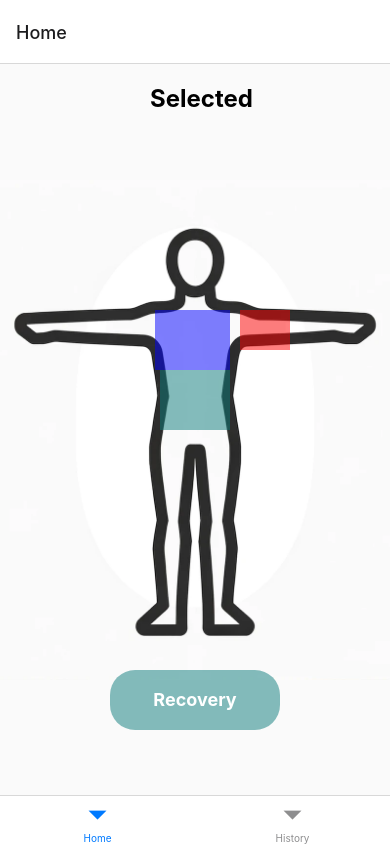
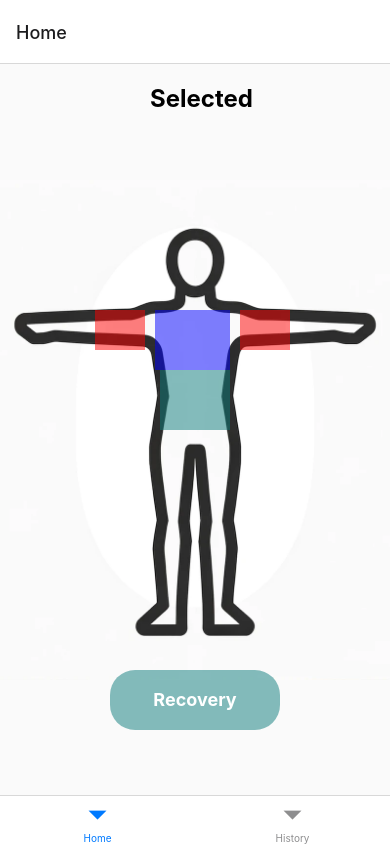
Before and after one commit to joshuaj0421/ZenAthlete, a React Native app: screen / in a window 390 px wide. Built offline with nearby package versions, Linux system fonts and the light colour scheme.

Commit message:
added another arm

```diff
--- a/App.js
+++ b/App.js
@@ -181,8 +181,8 @@ function HomeScreen({ navigation }) {
       <Text style={styles.selectedText}>Selected</Text>
       <View style={styles.imageContainer}>
         <Image source={imageSource} style={styles.image} resizeMode="contain" />
-        {/* FIX THIS SHIT IT DOESNT GO BACK TO THE ORIGINAL IMAGE */}
         <TouchableOpacity style={styles.rightBicep} onPress={() => handleBicepPress()} />
+        <TouchableOpacity style={styles.leftBicep} onPress={() => handleBicepPress()} />
         <TouchableOpacity style={styles.chest} onPress={() => handleChestPress()} />
         <TouchableOpacity style={styles.abs} onPress={() => addOrRemoveBodyPart("Core")} />
         <TouchableOpacity style={styles.recovery} onPress={handleRecovery}>
```
